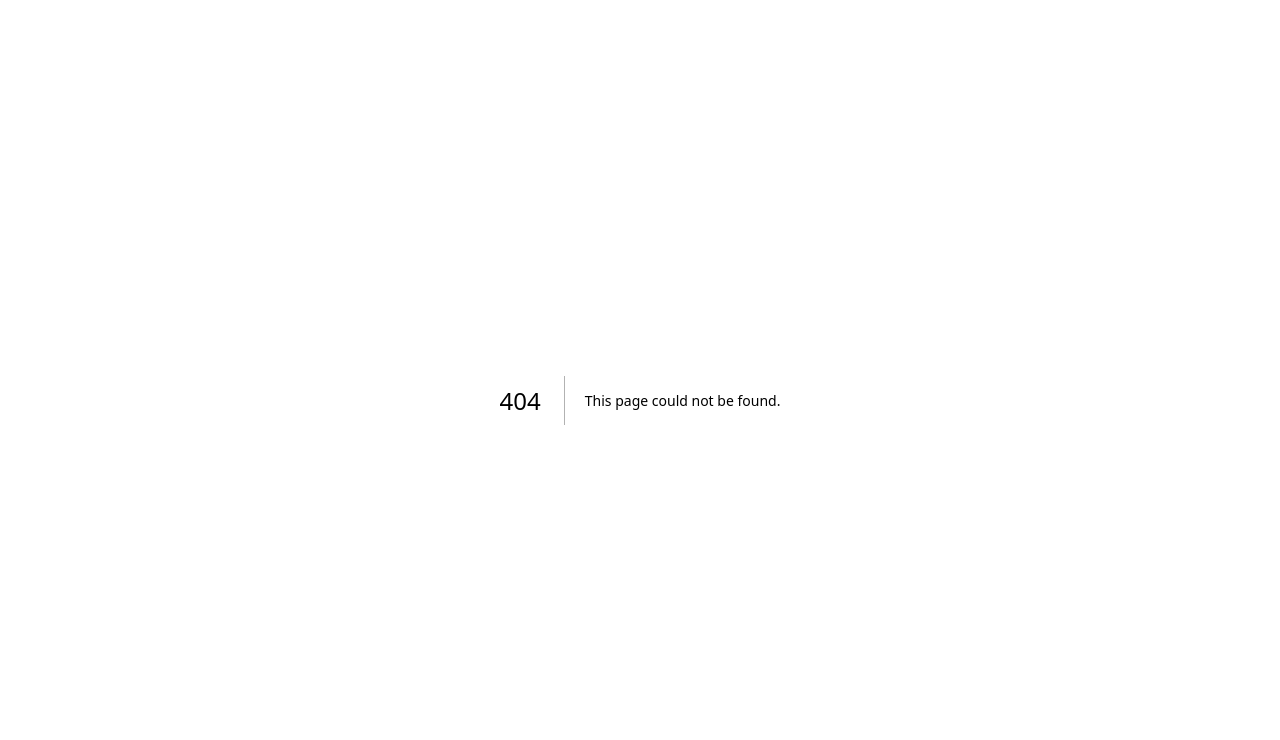
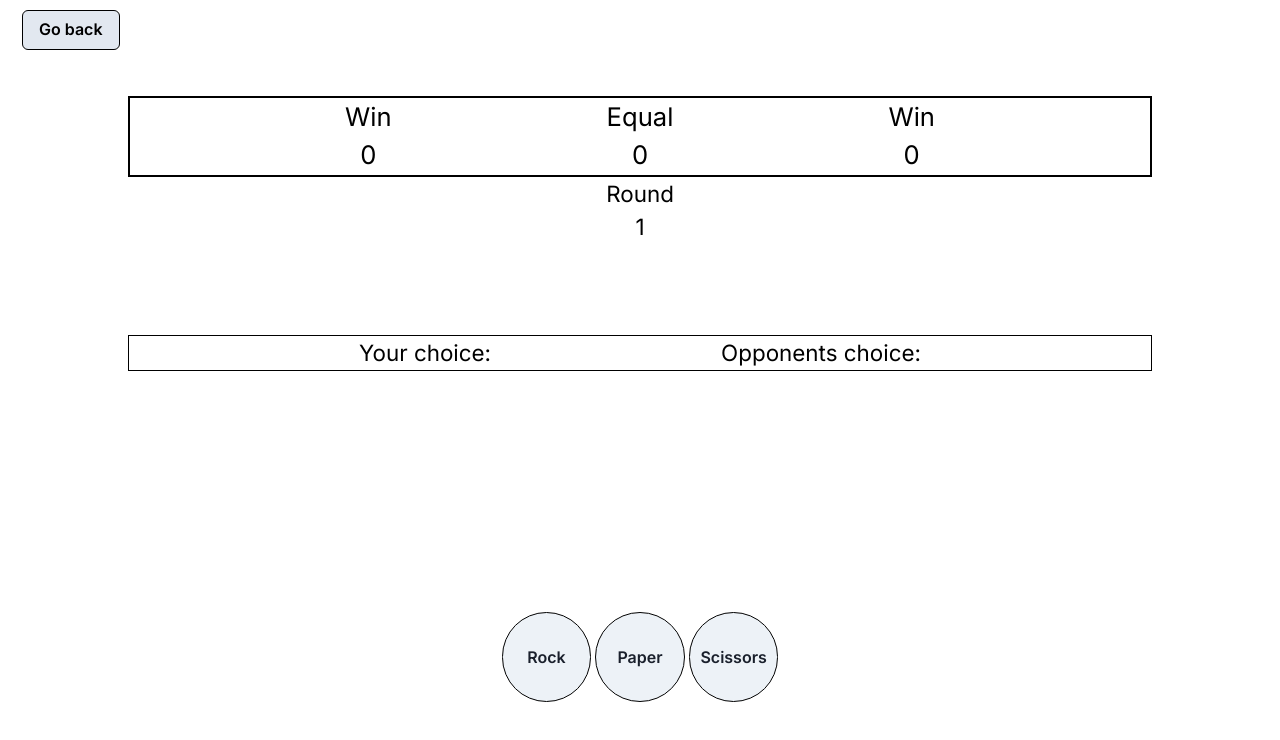
Before and after one commit to norbikam/game, a Next.js app in the folder client/: page /rps/room/1 in a window 1280 px wide. Before the commit this address had no page. Shown: the top 740 px of the page. Built offline with nearby package versions, Linux system fonts and the light colour scheme; no server answers.

Commit message:
Added game rooms

```diff
--- a/client/app/globals.css
+++ b/client/app/globals.css
@@ -39,7 +39,12 @@ main {
 }
 Button {
   border: 1px solid black;
-  border-radius: 20px;
   color: black;
   padding: 5px;
+  border-radius: 10px;
+  margin: 2px;
 }
+
+html {
+  background-color: white;
+}
--- a/client/app/page.tsx
+++ b/client/app/page.tsx
@@ -30,13 +30,17 @@ export default function Home() {
       >
         Clicker
       </Button>
-      <Box>
+      <Box display={"flex"} justifyContent={"center"}>
         <a href="/rickandmorty">
           <Button>Rick And Morty API</Button>
         </a>
         <a href="/rockpaperscissors">
           <Button>Rock Paper Scissors</Button>
         </a>
+        <br></br>
+        <a href="/rps">
+          <Button>Rock Paper Scissors Exclusive Rooms</Button>
+        </a>
       </Box>
     </main>
   );
--- /dev/null
+++ b/client/app/rps/components/Game.tsx
@@ -0,0 +1,44 @@
+// components/Game.tsx
+import React, { useState, useEffect } from "react";
+import { Button, ChakraProvider, Box } from "@chakra-ui/react";
+import { io, Socket } from "socket.io-client";
+
+const socket = io("https://rock-paper-scissors-axnz.onrender.com");
+
+const Game = () => {
+  const [myChoice, setMyChoice] = useState("");
+  const [winLeft, setWinLeft] = useState(0);
+  const [winRight, setWinRight] = useState(0);
+  const [equal, setEqual] = useState(0);
+  const [round, setRound] = useState(1);
+  const [opponentsChoice, setOpponentsChoice] = useState("");
+  const [myChoiceShow, setMyChoiceShow] = useState("");
+  const [opponentsChoiceShow, setOpponentsChoiceShow] = useState("");
+  const [gameInfo, setGameInfo] = useState("");
+
+  const choices = ["Rock", "Paper", "Scissors"];
+
+  const userChoice = (choice: string) => {
+    // Your user choice logic
+  };
+
+  useEffect(() => {
+    // Socket event listeners for opponents choice
+    socket.on("opponentsChoice", ({ choice }) => {
+      // Handle opponent's choice logic here
+    });
+
+    return () => {
+      // Clean up socket event listeners on component unmount
+      socket.off("opponentsChoice");
+    };
+  }, []); // Empty dependency array means this useEffect runs once when component mounts
+
+  useEffect(() => {
+    // Game logic for calculating winner, updating scores, etc.
+  }, [myChoice, opponentsChoice, round, equal, winLeft, winRight]);
+
+  return <ChakraProvider>{/* Your JSX for the game UI */}</ChakraProvider>;
+};
+
+export default Game;
--- /dev/null
+++ b/client/app/rps/components/RoomContext.tsx
@@ -0,0 +1,47 @@
+// components/RoomContext.tsx
+import React, { createContext, useState, useContext, ReactNode } from "react";
+
+interface RoomContextProps {
+  rooms: string[];
+  createRoom: () => string;
+}
+
+const RoomContext = createContext<RoomContextProps | undefined>(undefined);
+
+export const RoomProvider: React.FC<{ children: ReactNode }> = ({
+  children,
+}) => {
+  const [rooms, setRooms] = useState<string[]>([]);
+
+  const generateRandomString = (length: number): string => {
+    let result = "";
+    const characters = "QWERTYUIOPASDFGHJKLZXCVBNM1234567890";
+    const charactersLength = characters.length;
+
+    for (let i = 0; i < length; i++) {
+      result += characters.charAt(Math.floor(Math.random() * charactersLength));
+    }
+
+    return result;
+  };
+
+  const createRoom = (): string => {
+    const roomId = generateRandomString(6);
+    setRooms([...rooms, roomId]);
+    return roomId;
+  };
+
+  return (
+    <RoomContext.Provider value={{ rooms, createRoom }}>
+      {children}
+    </RoomContext.Provider>
+  );
+};
+
+export const useRoom = (): RoomContextProps => {
+  const context = useContext(RoomContext);
+  if (!context) {
+    throw new Error("useRoom must be used within a RoomProvider");
+  }
+  return context;
+};
--- /dev/null
+++ b/client/app/rps/page.tsx
@@ -0,0 +1,26 @@
+// Home.tsx
+import React from "react";
+import { Button } from "@chakra-ui/react";
+import { useRoom } from "./components/roomContext.jsx";
+import { useRouter } from "next/router";
+import Game from "./components/game.jsx";
+
+const Home: React.FC = () => {
+  const { createRoom } = useRoom();
+  const router = useRouter();
+
+  const handleCreateRoom = () => {
+    const roomId = createRoom();
+    router.push(`/room/${roomId}`);
+  };
+
+  return (
+    <main style={{ textAlign: "center" }}>
+      <Button position={"absolute"} top={"50%"} onClick={handleCreateRoom}>
+        Create lobby
+      </Button>
+    </main>
+  );
+};
+
+export default Home;
--- /dev/null
+++ b/client/app/rps/room/[id]/page.tsx
@@ -0,0 +1,167 @@
+// pages/app/room/[id].tsx
+import React, { useEffect, useState } from "react";
+import { Box, Button, ChakraProvider } from "@chakra-ui/react";
+import { useRouter } from "next/router";
+import { io, Socket } from "socket.io-client";
+
+const socket = io("https://rock-paper-scissors-axnz.onrender.com");
+
+const RoomPage: React.FC = () => {
+  const router = useRouter();
+  const { id } = router.query;
+
+  const [myChoice, setMyChoice] = useState("");
+  const [winLeft, setWinLeft] = useState(0);
+  const [winRight, setWinRight] = useState(0);
+  const [equal, setEqual] = useState(0);
+  const [round, setRound] = useState(1);
+  const [opponentsChoice, setOpponentsChoice] = useState("");
+  const [myChoiceShow, setMyChoiceShow] = useState("");
+  const [opponentsChoiceShow, setOpponentsChoiceShow] = useState("");
+  const [gameInfo, setGameInfo] = useState("");
+
+  const choices = ["Rock", "Paper", "Scissors"];
+
+  const userChoice = (choice: string) => {
+    setMyChoice(choice);
+    setMyChoiceShow(choice);
+    setOpponentsChoiceShow("");
+    socket.emit("userChoice", { choice });
+    setGameInfo("Waiting for opponents move...");
+    socket.emit("gameInfo", { gameInfo });
+  };
+
+  useEffect(() => {
+    socket.on("opponentsChoice", ({ choice }) => {
+      setOpponentsChoice(choice);
+      setOpponentsChoiceShow("");
+      setGameInfo("Opponent made his move! Your turn!");
+      socket.emit("gameInfo", { gameInfo });
+    });
+
+    return () => {
+      socket.off("opponentsChoice");
+    };
+  }, []);
+
+  useEffect(() => {
+    if (myChoice && opponentsChoice) {
+      setOpponentsChoiceShow(opponentsChoice);
+      setRound(round + 1);
+
+      if (myChoice === opponentsChoice) {
+        setEqual(equal + 1);
+        setGameInfo("It's a tie!");
+      } else if (
+        (myChoice === "Rock" && opponentsChoice === "Scissors") ||
+        (myChoice === "Paper" && opponentsChoice === "Rock") ||
+        (myChoice === "Scissors" && opponentsChoice === "Paper")
+      ) {
+        setWinLeft(winLeft + 1);
+        setGameInfo("You won!");
+      } else {
+        setWinRight(winRight + 1);
+        setGameInfo("Opponent won");
+      }
+      setMyChoice("");
+      setOpponentsChoice("");
+    }
+  }, [myChoice, opponentsChoice, round, equal, winLeft, winRight]);
+
+  return (
+    <ChakraProvider>
+      <main
+        className="flex min-h-screen flex-col items-center justify-between p-24"
+        style={{ backgroundColor: "white" }}
+      >
+        <a href="https://rock-paper-scissors-client-six.vercel.app/">
+          <Button
+            left={5}
+            position={"absolute"}
+            top={2}
+            background={"gray.200"}
+            color={"black"}
+          >
+            Go back
+          </Button>
+        </a>
+        <h1 style={{ position: "absolute", top: 10 }}>{gameInfo}</h1>
+        <div style={{ textAlign: "center", position: "absolute", top: "30" }}>
+          <Box
+            display={"flex"}
+            justifyContent={"space-evenly"}
+            border={"1px solid black"}
+            width={"80vw"}
+            textAlign={"center"}
+          >
+            <div
+              style={{
+                display: "flex",
+                justifyContent: "space-evenly",
+                border: "1px solid black",
+                width: "80vw",
+                fontSize: "160%",
+              }}
+            >
+              <ul>
+                <li>Win</li>
+                <li>{winLeft}</li>
+              </ul>
+              <ul>
+                <li>Equal</li>
+                <li>{equal}</li>
+              </ul>
+              <ul>
+                <li>Win</li>
+                <li>{winRight}</li>
+              </ul>
+            </div>
+          </Box>
+          <h1>Round</h1>
+          <h1>{round}</h1>
+        </div>
+        <div
+          className="game"
+          style={{
+            border: "1px solid black",
+            display: "flex",
+            justifyItems: "space-around",
+            justifyContent: "space-evenly",
+            width: "80vw",
+          }}
+        >
+          <h1>Your choice: {myChoiceShow}</h1>
+          <h1 id="OC">Opponents choice: {opponentsChoiceShow}</h1>
+        </div>
+        <div className="buttons">
+          <Button
+            borderRadius={"100%"}
+            width={"7vw"}
+            height={"7vw"}
+            onClick={() => userChoice("Rock")}
+          >
+            Rock
+          </Button>
+          <Button
+            borderRadius={"100%"}
+            width={"7vw"}
+            height={"7vw"}
+            onClick={() => userChoice("Paper")}
+          >
+            Paper
+          </Button>
+          <Button
+            borderRadius={"100%"}
+            width={"7vw"}
+            height={"7vw"}
+            onClick={() => userChoice("Scissors")}
+          >
+            Scissors
+          </Button>
+        </div>
+      </main>
+    </ChakraProvider>
+  );
+};
+
+export default RoomPage;
```
